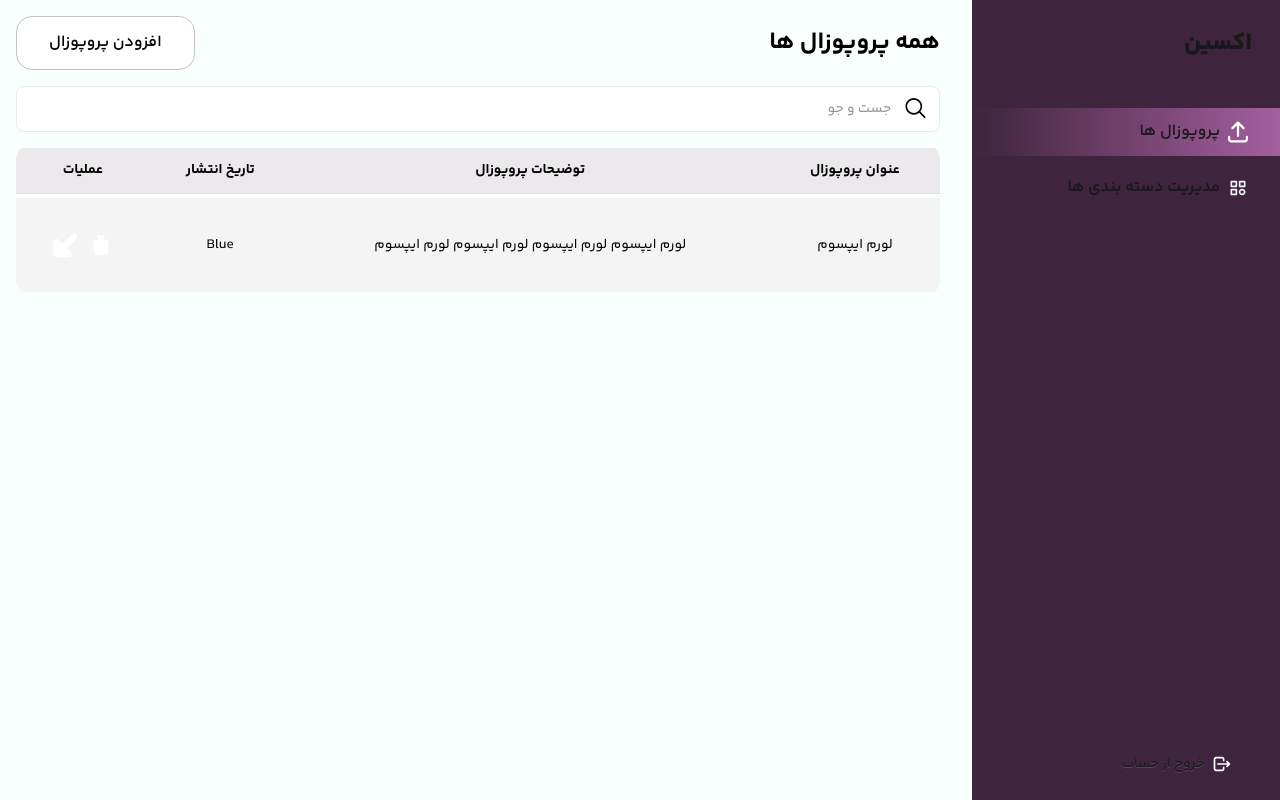
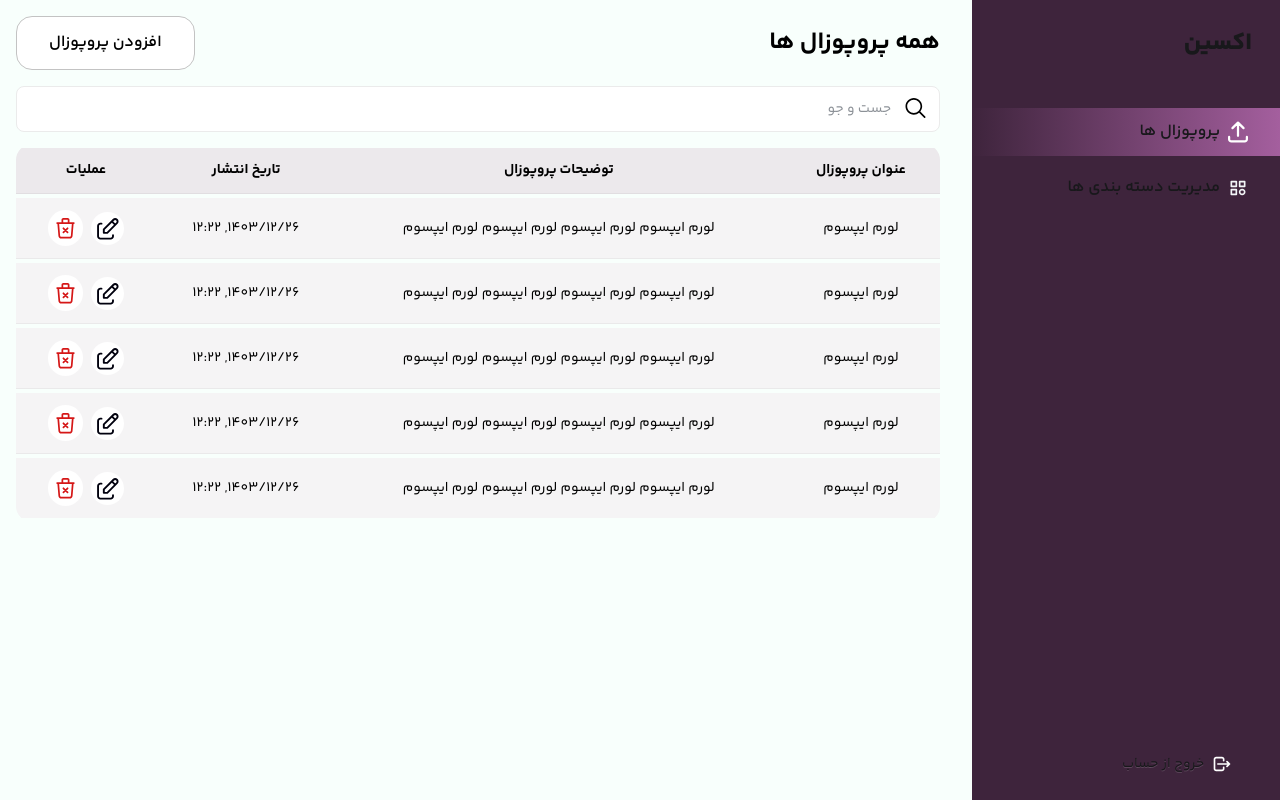
Before and after one commit to TihoDev/ECSINA, a Next.js app: page /admin/proposal in a window 1280 px wide. Built offline with nearby package versions, Linux system fonts and the light colour scheme.

Commit message:
feat: table proposal ui

```diff
--- a/src/components/Proposals/ProposalTable.jsx
+++ b/src/components/Proposals/ProposalTable.jsx
@@ -1,39 +1,60 @@
 import React from "react";
 import LinkButton from "@/components/UI/LinkButton";
-import BaseIcon from "@/components/icon/BaseIcon";
+import Image from "next/image";
+import Paragraph from "../UI/Paragraph";
 
 function ProposalTable() {
+  const deleteProposalHandler = async () => {
+    console.log("delete icons");
+  };
+  const now = new Date();
+  const proposalData = [
+    { id: 1, title: "لورم ایپسوم", desc: "لورم ایپسوم لورم ایپسوم لورم ایپسوم لورم ایپسوم", date: now },
+    { id: 2, title: "لورم ایپسوم", desc: "لورم ایپسوم لورم ایپسوم لورم ایپسوم لورم ایپسوم", date: now },
+    { id: 3, title: "لورم ایپسوم", desc: "لورم ایپسوم لورم ایپسوم لورم ایپسوم لورم ایپسوم", date: now },
+    { id: 4, title: "لورم ایپسوم", desc: "لورم ایپسوم لورم ایپسوم لورم ایپسوم لورم ایپسوم", date: now },
+    { id: 5, title: "لورم ایپسوم", desc: "لورم ایپسوم لورم ایپسوم لورم ایپسوم لورم ایپسوم", date: now },
+  ];
+
   return (
     <div className="overflow-x-auto rounded-2xl">
       <table className="table border-separate border-spacing-y-1">
         {/* head */}
         <thead>
           <tr className="bg-[#ECE9EC] text-black text-center font-semibold">
-            <th className="hover:underline cursor-pointer">عنوان پروپوزال</th>
-            <th className="hover:underline cursor-pointer">توضیحات پروپوزال</th>
-            <th className="hover:underline cursor-pointer">تاریخ انتشار</th>
-            <th className="hover:underline cursor-pointer">عملیات</th>
+            <th className="hover:underline  cursor-pointer">عنوان پروپوزال</th>
+            <th className="hover:underline  cursor-pointer">توضیحات پروپوزال</th>
+            <th className="hover:underline  cursor-pointer">تاریخ انتشار</th>
+            <th className="hover:underline  cursor-pointer">عملیات</th>
           </tr>
         </thead>
         {/* body */}
         <tbody>
-          <tr className="overflow-x-hidden whitespace-nowrap text-center font-normal hover:bg-[#E8E8E8] bg-[#F5F4F5] transition-colors">
-            <td>لورم ایپسوم</td>
-            <td>لورم ایپسوم لورم ایپسوم لورم ایپسوم لورم ایپسوم</td>
-            <td>Blue</td>
-            <td className="flex items-center justify-center gap-x-2">
-              <div>
-                <LinkButton className="border-1 p-1 border-transparent hover:border-danger rounded-full cursor-pointer transition-colors">
-                  <BaseIcon size={28} id="trash-x" disableGradient={true} />
+          {proposalData.map((item) => (
+            <tr key={item.id} className="overflow-x-hidden py-2 whitespace-nowrap text-center font-normal hover:bg-[#E8E8E8] bg-[#F5F4F5] transition-colors">
+              <td>
+                <Paragraph>{item.title}</Paragraph>
+              </td>
+              <td>لورم ایپسوم لورم ایپسوم لورم ایپسوم لورم ایپسوم</td>
+              <td>
+                {item.date.toLocaleDateString("fa-IR", {
+                  hour: "numeric",
+                  minute: "2-digit",
+                  year: "numeric",
+                  month: "2-digit",
+                  day: "2-digit",
+                })}
+              </td>
+              <td className="flex items-center justify-center gap-x-2">
+                <LinkButton link={`/admin/proposal/${item.id}`} className="border-1 bg-white p-1 border-transparent hover:border-black rounded-full cursor-pointer transition-colors">
+                  <Image src={"/icons/edit2.svg"} width={23} height={23} alt="" />
                 </LinkButton>
-              </div>
-              <div>
-                <LinkButton className="border-1 p-1 border-transparent hover:border-black rounded-full cursor-pointer transition-colors">
-                  <BaseIcon size={28} id="edit2" disableGradient={true} />
-                </LinkButton>
-              </div>
-            </td>
-          </tr>
+                <button className="border-1 p-1 bg-white border-transparent hover:border-danger rounded-full cursor-pointer transition-colors">
+                  <Image src={"/icons/trash-x.svg"} width={25} height={25} alt="" />
+                </button>
+              </td>
+            </tr>
+          ))}
         </tbody>
       </table>
     </div>
```
Also changed, not shown: public/assets/icons/sprite.svg.
